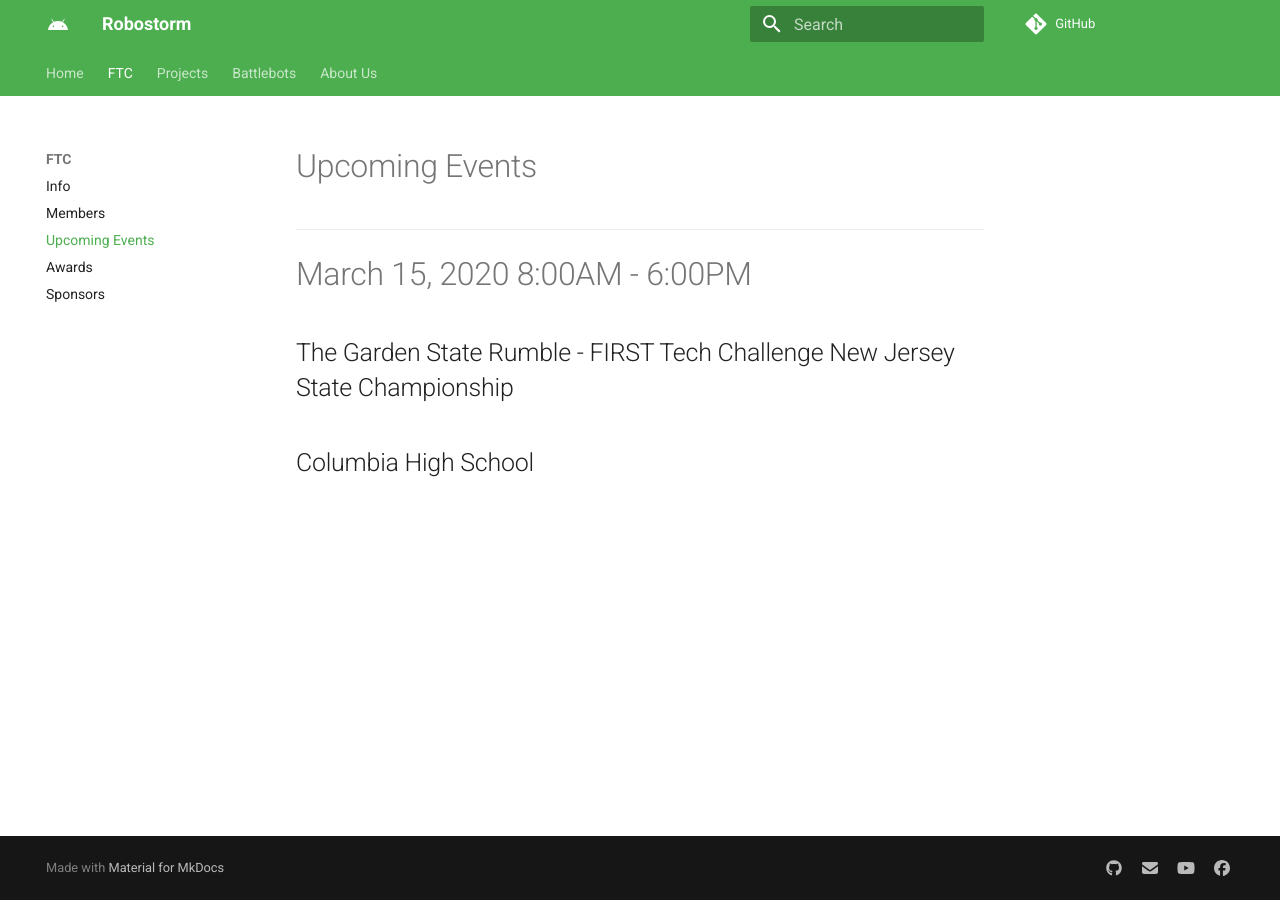
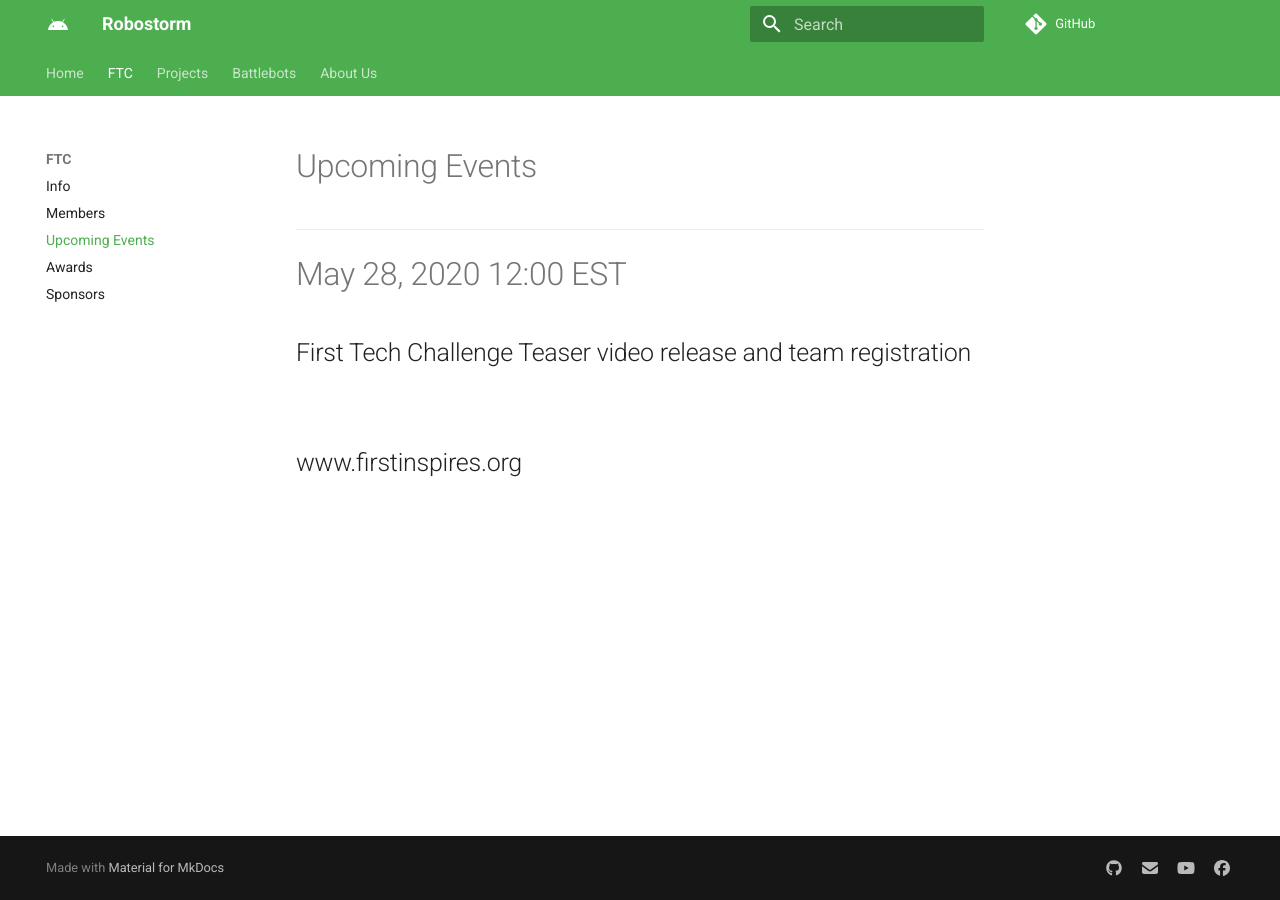
Before and after one commit to Robostorm/Website, an MkDocs documentation site: the page built from docs/FTC/upcoming-events.md, in a window 1280 px wide. Built offline with MkDocs 1.6.1 and Material for MkDocs 9.7.7, drawn with Linux system fonts in a browser that asks for light colours.

Commit message:
Update upcoming-events.md

```diff
--- a/docs/FTC/upcoming-events.md
+++ b/docs/FTC/upcoming-events.md
@@ -2,6 +2,6 @@
 ---
 
 
-# March 15, 2020 8:00AM - 6:00PM
-## The Garden State Rumble - FIRST Tech Challenge New Jersey State Championship
-## Columbia High School
+# May 28, 2020 12:00 EST
+## First Tech Challenge Teaser video release and team registration
+## www.firstinspires.org
```
